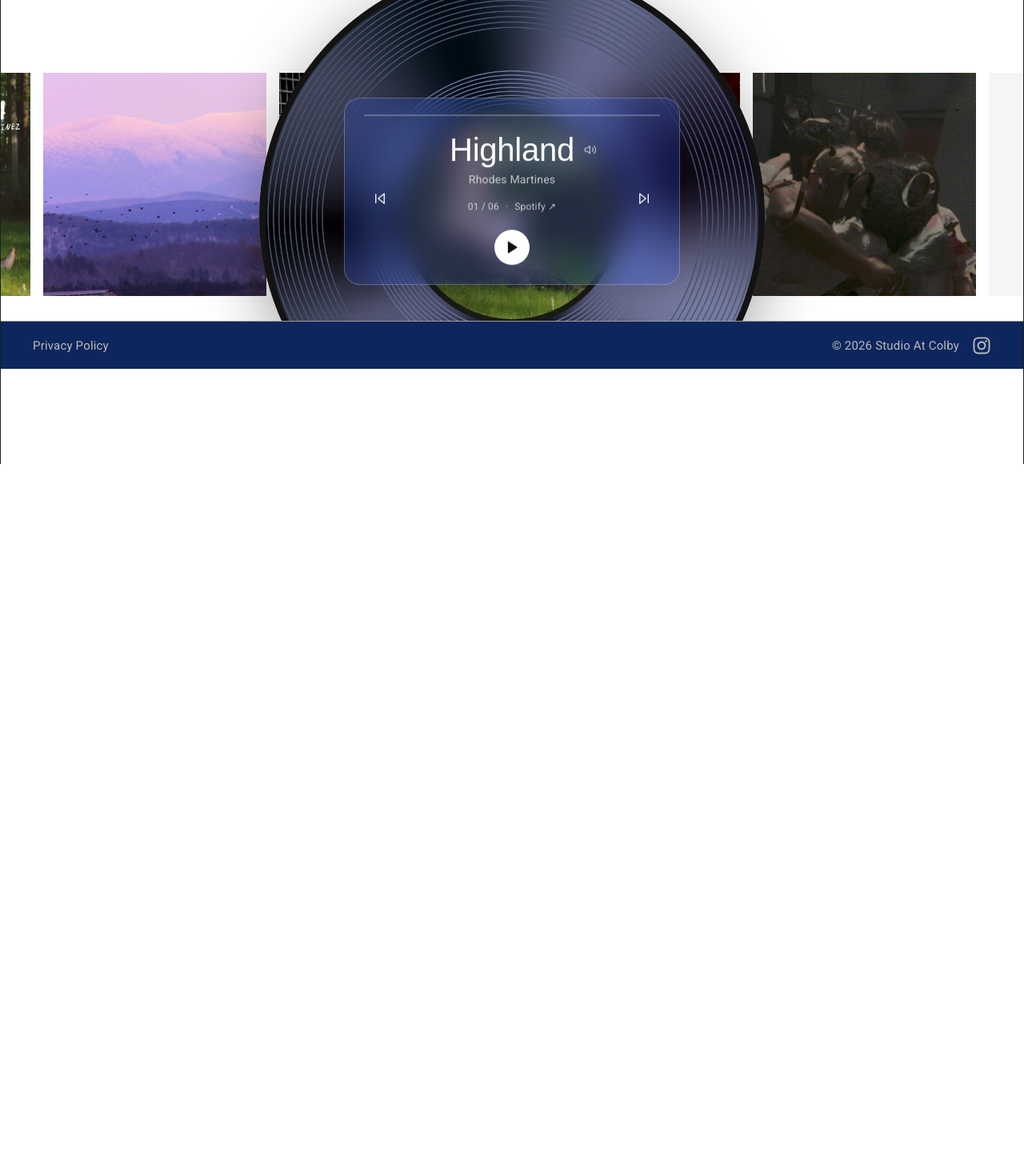
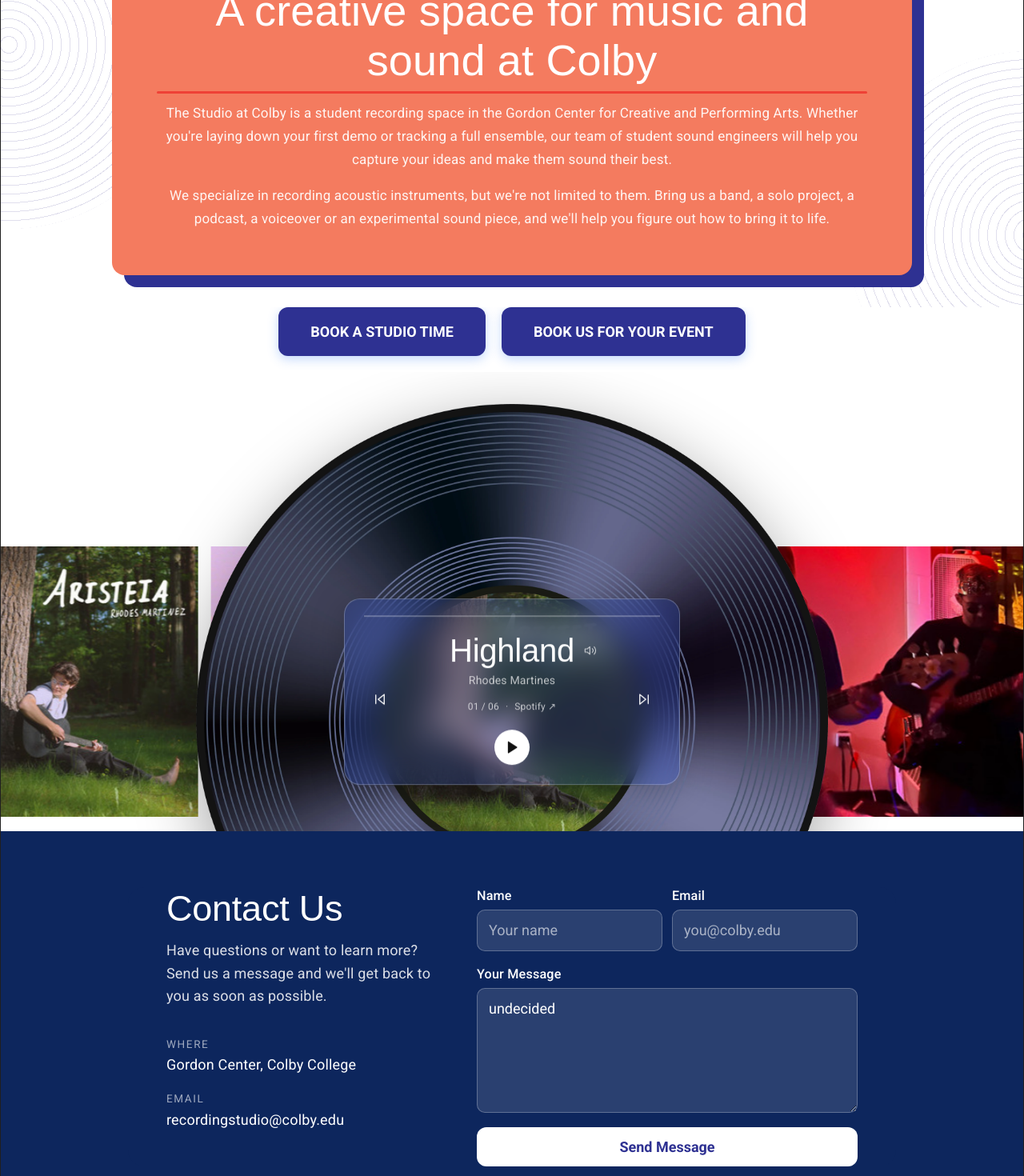
Before and after one commit to aduan48/Colby-Studio, a React (Vite) app in the folder colby-studio-web/: page / in a window 1280 px wide. Shown: the part 220-1690 px from the top of the page at 80% size. Before the commit the page ends 800 px from the top, so only its background shows below. Built offline with nearby package versions, Linux system fonts and the light colour scheme; a web font is replaced by a local one.

Commit message:
finished bulk of homepage TODO: hero section and about section and finish up footer

```diff
--- a/colby-studio-web/src/App.css
+++ b/colby-studio-web/src/App.css
@@ -1,4 +1,4 @@
 .pages {
-    margin-top: 70px;
+    margin-top: 10vh;
     width: 100%;
 }
--- /dev/null
+++ b/colby-studio-web/src/components/Contact.jsx
@@ -0,0 +1,104 @@
+import { useEffect, useState } from 'react';
+import '../styles/Contact.css';
+
+/** Like useState, but loads from and saves to localStorage */
+function useLocalStorage(key, initial) {
+  const [value, setValue] = useState(() => {
+    try {
+      const saved = localStorage.getItem(key);
+      return saved !== null ? JSON.parse(saved) : initial;
+    } catch {
+      return initial;
+    }
+  });
+
+  useEffect(() => {
+    try {
+      localStorage.setItem(key, JSON.stringify(value));
+    } catch {}
+  }, [key, value]);
+
+  return [value, setValue];
+}
+
+function Contact() {
+    const [status, setStatus] = useState('');
+    const [form, setForm] = useLocalStorage('contact:form', {
+    name: '',
+    email: '',
+    message: 'undecided',
+    });
+
+    const handleChanges = (e) => {
+        const { name, value } = e.target;
+        setForm((prev) => ({ ...prev, [name]: value }));
+    };
+
+
+    const book = async (e) => {
+        e.preventDefault();
+        setStatus('Sending request…');
+
+        const res = await fetch('/api/contact', {
+        method: 'POST',
+        headers: { 'Content-Type': 'application/json' },
+        body: JSON.stringify(form),
+        });
+        const data = await res.json().catch(() => ({}));
+
+        if (res.ok) {
+            setStatus('Request sent! Check your email.');
+            setForm({
+                name: '', email: '', message: '',
+            });
+        } else {
+            setStatus(data.error || 'Something went wrong. Please try again.');
+        }
+    };
+
+    return (
+    <div className="contact-page">
+      <div className="contact">
+        <div className="contact__intro">
+          <h2 className="contact__title">Contact Us</h2>
+          <p className="contact__subtitle">
+            Have questions or want to learn more? Send us a message and we'll
+            get back to you as soon as possible.
+          </p>
+
+          <ul className="contact__details">
+            <li><span>Where</span>Gordon Center, Colby College</li>
+            <li><span>Email</span>recordingstudio@colby.edu</li>
+          </ul>
+        </div>
+
+        <form className="contact__form" onSubmit={book}>
+          <div className="field-row">
+            <div className="field">
+              <label htmlFor="name">Name</label>
+              <input id="name" name="name" placeholder="Your name" required
+                     value={form.name} onChange={handleChanges} />
+            </div>
+            <div className="field">
+              <label htmlFor="email">Email</label>
+              <input id="email" type="email" name="email" placeholder="you@colby.edu" required
+                     value={form.email} onChange={handleChanges} />
+            </div>
+          </div>
+
+          <div className="field">
+            <label htmlFor="message">Your Message</label>
+            <textarea id="message" name="message" rows={5} placeholder="What's on your mind?" required
+                      value={form.message} onChange={handleChanges} />
+          </div>
+
+          <button type="submit" className="contact__submit">Send Message</button>
+
+          {status && <p className="contact__status">{status}</p>}
+        </form>
+      </div>
+    </div>
+  );
+}
+
+export default Contact
--- a/colby-studio-web/src/components/InfoSection.jsx
+++ b/colby-studio-web/src/components/InfoSection.jsx
@@ -1,9 +1,42 @@
 import React from 'react'
 import '../styles/InfoSection.css'
+import eventImage from '../assets/drums.jpeg'
+import { NavLink } from 'react-router-dom';
 
 function InfoSection() {
   return (
-    <div>InfoSection</div>
+    <div className="info-section">
+      <section className="about">
+          <div className="about__card">
+            <h1 className="about__title">A creative space for music and sound at Colby</h1>
+
+            <p>
+              The Studio at Colby is a student recording space in the Gordon Center for
+              Creative and Performing Arts. Whether you're laying down your first demo or
+              tracking a full ensemble, our team of student sound engineers will help you
+              capture your ideas and make them sound their best.
+            </p>
+
+            <p>
+              We specialize in recording acoustic instruments, but we're not limited to
+              them. Bring us a band, a solo project, a podcast, a voiceover or an
+              experimental sound piece, and we'll help you figure out how to bring it to
+              life.
+            </p>
+
+          </div>
+      </section>
+
+      <div className="info-section-buttons">
+          <NavLink to = '/studio-booking'>
+                <button>BOOK A STUDIO TIME</button>
+          </NavLink>
+           <NavLink to = '/special-request'>
+                <button>BOOK US FOR YOUR EVENT</button>
+          </NavLink>
+      </div>
+
+    </div>
   )
 }
 
--- a/colby-studio-web/src/index.css
+++ b/colby-studio-web/src/index.css
@@ -16,6 +16,8 @@
   --accent-bg: rgba(59, 130, 246, 0.5);
   --accent-dark: rgb(13, 38, 93);
   --accent-border: rgba(59, 130, 246, 0.5);
+  --secondary-accent: #ef4136;
+  --secondary-light: #f47b5f;
   --social-bg: rgba(31, 31, 31, 0.5);
   --shadow:
     rgba(0, 0, 0, 0.4) 0 10px 15px -3px, rgba(0, 0, 0, 0.25) 0 4px 6px -2px;
@@ -68,7 +70,7 @@ h2 {
 }
 
 h1 {
-  font-size: 4rem;
+  font-size: 3rem;
   margin: 32px 0;
   @media (max-width: 1024px) {
     font-size: 36px;
--- a/colby-studio-web/src/pages/Home.jsx
+++ b/colby-studio-web/src/pages/Home.jsx
@@ -1,12 +1,15 @@
 import React from 'react'
 import MusicCarousel from '../components/MusicCarousel';
 import InfoSection from '../components/InfoSection';
+import Contact from '../components/Contact';
 
 function Home() {
   return (
     <div className='home'>
       Hello World
+      <InfoSection />
       <MusicCarousel />
+      <Contact />
     </div>
   )
 }
--- /dev/null
+++ b/colby-studio-web/src/styles/Contact.css
@@ -0,0 +1,150 @@
+.contact-page{
+    background: var(--accent-dark);
+    padding: 70px 48px;
+    justify-content: center;
+    align-items: center;
+    display: flex;
+    border-bottom: 1px solid var(--subtle-gray);
+}
+
+.contact {
+
+  display: grid;
+  grid-template-columns: 1fr 1.4fr;
+  gap: 48px;
+  max-width: 960px;
+  padding: 0 48px;
+  background: var(--accent-dark);
+  color: #fff;
+  border-radius: 20px;
+  text-align: left;
+  box-sizing: border-box;
+}
+
+.contact * {
+  box-sizing: border-box;
+}
+
+/* ---------- Left: intro ---------- */
+.contact__title {
+  margin: 0 0 12px;
+  font-size: 2.5rem;
+  color: #fff;
+}
+
+.contact__subtitle {
+  margin: 0 0 32px;
+  line-height: 1.6;
+  opacity: 0.85;
+}
+
+.contact__details {
+  list-style: none;
+  margin: 0;
+  padding: 0;
+  display: grid;
+  gap: 16px;
+}
+
+.contact__details span {
+  display: block;
+  font-size: 0.75rem;
+  letter-spacing: 0.12em;
+  text-transform: uppercase;
+  opacity: 0.6;
+}
+
+/* ---------- Right: form ---------- */
+.contact__form {
+  display: flex;
+  flex-direction: column;
+  gap: 18px;
+}
+
+.contact .field-row {
+  display: grid;
+  grid-template-columns: 1fr 1fr;
+  gap: 12px;
+}
+
+.contact .field {
+  display: flex;
+  flex-direction: column;
+  gap: 6px;
+}
+
+.contact label {
+  font-size: 0.9rem;
+  font-weight: 500;
+}
+
+.contact input,
+.contact textarea {
+  width: 100%;
+  padding: 12px 14px;
+  background: rgba(255, 255, 255, 0.12);
+  color: #fff;
+  border: 1px solid rgba(255, 255, 255, 0.25);
+  border-radius: 10px;
+  font: inherit;
+  outline: none;
+  transition: border-color 0.15s, background 0.15s;
+}
+
+.contact textarea {
+  resize: vertical;
+}
+
+.contact input::placeholder,
+.contact textarea::placeholder {
+  color: rgba(255, 255, 255, 0.6);
+}
+
+.contact input:focus,
+.contact textarea:focus {
+  background: rgba(255, 255, 255, 0.18);
+  border-color: #fff;
+}
+
+.contact__submit {
+  padding: 14px;
+  background: #fff;
+  color: var(--accent);
+  border: none;
+  border-radius: 12px;
+  font: 600 1rem var(--sans);
+  cursor: pointer;
+  transition: transform 0.15s, opacity 0.15s;
+}
+
+.contact__submit:hover {
+  transform: translateY(-1px);
+  opacity: 0.92;
+}
+
+.contact__status {
+  margin: 0;
+  font-size: 0.95rem;
+  opacity: 0.9;
+}
+
+/* ---------- Mobile ---------- */
+@media (max-width: 760px) {
+
+    .contact-page{
+        padding: 20px 20px;
+    }
+  .contact {
+    grid-template-columns: 1fr;
+    gap: 0px;
+    padding: 28px 20px;
+  }
+
+  .contact .field-row {
+    grid-template-columns: 1fr;
+  }
+
+  .contact__details{
+    display: none;
+  }
+}
--- a/colby-studio-web/src/styles/InfoSection.css
+++ b/colby-studio-web/src/styles/InfoSection.css
@@ -0,0 +1,120 @@
+/* ---------- About ---------- */
+.about {
+  background: #fff;
+  padding: clamp(30px, 8vw, 40px) 16px;
+  padding-bottom: 0;
+}
+
+/* the orange box */
+.about__card {
+  max-width: 1000px;
+  margin: 0 auto;
+   padding: clamp(32px, 10vw, 56px);
+  background: var(--secondary-light);
+  color: #fff;
+  border-radius: 16px;
+  box-sizing: border-box;
+  margin-bottom: 40px;
+  box-shadow: 15px 15px 0 var(--accent);
+  transition: transform 0.25s ease, box-shadow 0.25s ease;
+}
+
+.about__card:hover {
+  transform: translate(-3px, -3px);
+  box-shadow: 13px 13px 0 #2e2785;
+}
+
+.about__title {
+  margin: 0 0 10px;
+  line-height: 1.15;
+  color: #fff;
+}
+
+/* accent line under the header */
+.about__title::after {
+  content: "";
+  display: block;
+  width: 100%;
+  height: 3px;
+  margin-top: 8px;
+  border-radius: 2px;
+  background: var(--secondary-accent);
+}
+
+.about__card p:not(.about__eyebrow) {
+  margin: 0 0 16px;
+  font-size: 17px;
+  line-height: 1.7;
+  color: rgba(255, 255, 255, 0.92);
+}
+
+.about__card p:last-of-type {
+  margin-bottom: 0;
+}
+
+.about__cta {
+  display: inline-block;
+  margin-top: 24px;
+  padding: 12px 22px;
+  border: 1px solid rgba(255, 255, 255, 0.7);
+  border-radius: 999px;
+  color: #fff;
+  font-size: 15px;
+  font-weight: 500;
+  text-decoration: none;
+  transition: background 0.2s, color 0.2s;
+}
+
+.about__cta:hover {
+  background: #fff;
+  color: var(--secondary-light);
+}
+
+.info-section-buttons {
+    display: flex;
+    gap: 20px;
+    flex-wrap: wrap;
+    justify-content: center;
+}
+
+.info-section-buttons button{
+  padding: 20px 40px;
+  background: var(--accent);
+  color: #fff;
+  border: none;
+  border-radius: 12px;
+  font: 600 1rem var(--sans);
+  cursor: pointer;
+  box-shadow: 0 4px 14px rgba(59, 130, 246, 0.3);
+  transition: background 0.15s, transform 0.15s, box-shadow 0.15s;
+  margin-bottom: 20px;
+}
+
+.about {
+  position: relative;
+  overflow: hidden;
+}
+
+.about::before,
+.about::after {
+  content: "";
+  position: absolute;
+  width: 460px;
+  aspect-ratio: 1 / 1;
+  border-radius: 50%;
+  background: repeating-radial-gradient(
+    circle,
+    transparent 0 10px,
+    rgba(46, 39, 133, 0.15) 10px 11px
+  );
+  pointer-events: none;
+  animation: about-spin 80s linear infinite;
+}
+
+.about::before { left: -220px; top: -60px; }
+.about::after  { right: -240px; bottom: -140px; animation-direction: reverse; }
+
+.about__card {
+  position: relative;
+  z-index: 1;
+}
--- a/colby-studio-web/src/styles/MusicCarousel.css
+++ b/colby-studio-web/src/styles/MusicCarousel.css
@@ -7,6 +7,7 @@
   padding: 24px 0 0;
   color: var(--ink);
   overflow: hidden;
+  padding-top: 0; /* no extra space above the vinyl */
 }
 
 
@@ -14,10 +15,10 @@
 
 /* ---------- Stage ---------- */
 .mc-stage {
-  --vinyl: clamp(300px, 52vw, 640px);
+  --vinyl: clamp(300px, 80vw, 800px);
   position: relative;
   /* tall enough to show the record's center plus room for the panel */
-  height: calc(var(--vinyl) * 0.58 + 130px);
+  height: calc(var(--vinyl) * 0.58 + 110px);
   overflow: hidden;
 }
 
@@ -33,8 +34,8 @@
 
 .mc-strip-inner {
   display: flex;
-  width: max-content;
-  height: 90%;
+  width: auto;
+  height: 95%;
   animation: mc-marquee 40s linear infinite;
 }
 
@@ -57,7 +58,7 @@
 /* Vinyl (front layer) */
 .mc-vinyl {
   position: absolute;
-  top: 0;
+  top: -5%;
   left: 50%;
   width: var(--vinyl);
   aspect-ratio: 1 / 1;
@@ -163,7 +164,7 @@
 /* ---------- Mobile ---------- */
 @media (max-width: 640px) {
   .mc-stage {
-    --vinyl: 105vw; /* wider than the screen; the sides get cropped */
+    --vinyl: 110vw; /* wider than the screen; the sides get cropped */
   }
 
   .mc-panel {
@@ -185,6 +186,8 @@
     height: 100%;
     animation: mc-marquee 40s linear infinite;
   }
+
+
 }
 
 
@@ -198,7 +201,7 @@
   position: absolute;
   left: 50%;
   /* vinyl center = 8% top margin + half its width */
-  top: calc(var(--vinyl) * 0.53);
+  top: calc(var(--vinyl) * 0.50);
   transform: translate(-50%, -50%);
   z-index: 2;
 
```
Also changed, not shown: 2 other files (tests, documents, lock files or other folders).
